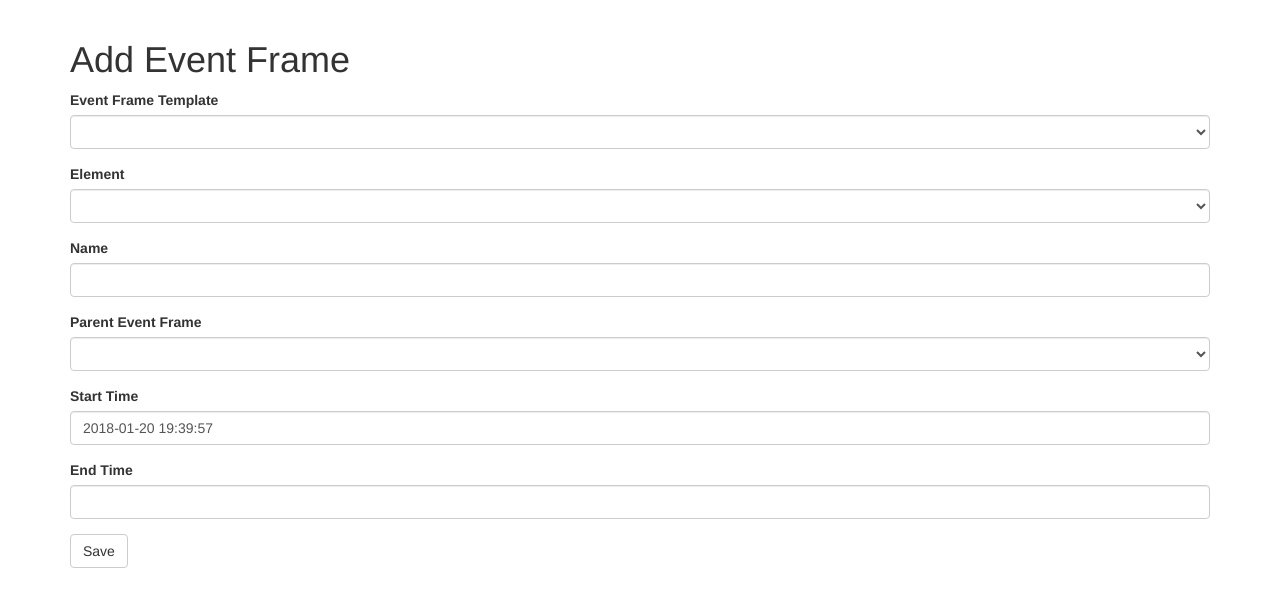
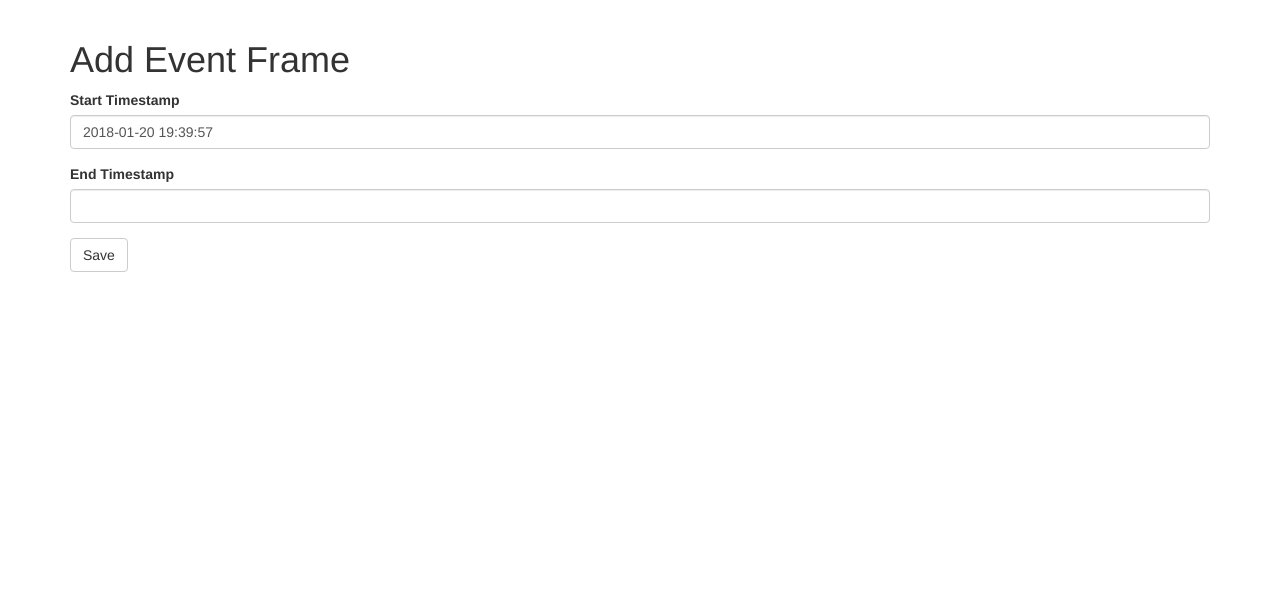
Before and after one commit to brewerypi/brewerypi, a Flask app: page /eventFrames/add in a window 1280 px wide. Shown: the part 52-659 px from the top of the page. Run offline with Flask 2, Linux system fonts and the light colour scheme; data that the repository does not hold is empty; some libraries are stand-ins or nearby versions.

Commit message:
More event frame work.

```diff
--- a/app/elements/routes.py
+++ b/app/elements/routes.py
@@ -26,11 +26,10 @@ def dashboard(elementId):
 		join(ElementTemplate, Element). \
 		filter(Element.ElementId == elementId). \
 		order_by(EventFrameTemplate.Name)
-		# filter(EventFrame.ElementId == elementId). \
 	return render_template("elements/elementDashboard.html", elementAttributes = elementAttributes, elementName = element.Name, eventFrameTemplates = eventFrameTemplates)
 
-@elements.route("/elements/add", methods = ["GET", "POST"])
-def addEventFrame():
+@elements.route("/elements/addEventFrame/<int:eventFrameTemplateId>", methods = ["GET", "POST"])
+def addEventFrame(eventFrameTemplateId):
 	pass
 
 @elements.route("/elements/add", methods = ["GET", "POST"])
--- a/app/eventFrameTemplates/forms.py
+++ b/app/eventFrameTemplates/forms.py
@@ -8,7 +8,6 @@ from .. models import ElementTemplate, Enterprise, EventFrame, EventFrameTemplat
 class EventFrameTemplateForm(FlaskForm):
 	elementTemplate = QuerySelectField("Element Template", query_factory = lambda: ElementTemplate.query.join(Site, Enterprise). \
 		order_by(Enterprise.Abbreviation, Site.Abbreviation, ElementTemplate.Name), get_label = elementTemplateFullyAbbreviatedPath)
-	# elementTemplateId = HiddenField()
 	parentEventFrameTemplateId = HiddenField()
 	name = StringField("Name", validators = [Required(), Length(1, 45)])
 	order = IntegerField("Order", validators = [Required()])
--- a/app/eventFrames/forms.py
+++ b/app/eventFrames/forms.py
@@ -1,21 +1,22 @@
 from flask_wtf import FlaskForm
 from datetime import datetime
-from wtforms import DateTimeField, SelectField, StringField, SubmitField
+from wtforms import DateTimeField, HiddenField, SelectField, StringField, SubmitField
 from wtforms.ext.sqlalchemy.fields import QuerySelectField
 from wtforms.validators import Length, Required, Optional
 from .. helpers import elementFullyAbbreviatedPath, eventFrameFullyAbbreviatedPath, eventFrameTemplateFullyAbbreviatedPath
 from .. models import Element, ElementTemplate, Enterprise, EventFrame, EventFrameTemplate, Site
 
 class EventFrameForm(FlaskForm):
-	eventFrameTemplate = QuerySelectField("Event Frame Template", query_factory = lambda: EventFrameTemplate.query.join(ElementTemplate, Site, Enterprise).\
-		order_by(Enterprise.Abbreviation, Site.Abbreviation, ElementTemplate.Name, EventFrameTemplate.Name), get_label = eventFrameTemplateFullyAbbreviatedPath)
-	element = QuerySelectField("Element", query_factory = lambda: Element.query.join(ElementTemplate, Site, Enterprise).\
-		order_by(Enterprise.Abbreviation, Site.Abbreviation, ElementTemplate.Name, Element.Name), get_label = elementFullyAbbreviatedPath)
-	name = StringField("Name", validators = [Length(0, 45)])
-	parentEventFrame = QuerySelectField("Parent Event Frame", query_factory = lambda: EventFrame.query. \
-		join(EventFrameTemplate, ElementTemplate, Site, Enterprise). \
-		order_by(Enterprise.Abbreviation, Site.Abbreviation, ElementTemplate.Name, EventFrameTemplate.Name, EventFrame.Name), \
-		get_label = eventFrameFullyAbbreviatedPath, allow_blank = True)
-	startTime = DateTimeField("Start Time", default = datetime.now, validators = [Required()])
-	endTime = DateTimeField("End Time", validators = [Optional()])
+	# eventFrameTemplate = QuerySelectField("Event Frame Template", query_factory = lambda: EventFrameTemplate.query.join(ElementTemplate, Site, Enterprise).\
+	# 	order_by(Enterprise.Abbreviation, Site.Abbreviation, ElementTemplate.Name, EventFrameTemplate.Name), get_label = eventFrameTemplateFullyAbbreviatedPath)
+	# element = QuerySelectField("Element", query_factory = lambda: Element.query.join(ElementTemplate, Site, Enterprise).\
+	# 	order_by(Enterprise.Abbreviation, Site.Abbreviation, ElementTemplate.Name, Element.Name), get_label = elementFullyAbbreviatedPath)
+	# name = StringField("Name", validators = [Length(0, 45)])
+	# parentEventFrame = QuerySelectField("Parent Event Frame", query_factory = lambda: EventFrame.query. \
+	# 	join(EventFrameTemplate, ElementTemplate, Site, Enterprise). \
+	# 	order_by(Enterprise.Abbreviation, Site.Abbreviation, ElementTemplate.Name, EventFrameTemplate.Name, EventFrame.Name), \
+	# 	get_label = eventFrameFullyAbbreviatedPath, allow_blank = True)
+	# parentEventFrameId = HiddenField()
+	startTimestamp = DateTimeField("Start Timestamp", default = datetime.now, validators = [Required()])
+	endTimestamp = DateTimeField("End Timestamp", validators = [Optional()])
 	submit = SubmitField("Save")
--- a/app/models.py
+++ b/app/models.py
@@ -111,17 +111,17 @@ class EventFrame(db.Model):
 	__tablename__ = "EventFrame"
 	__table_args__ = \
 	(
-		UniqueConstraint("ElementId", "EventFrameTemplateId", "StartTime", name = "AK__ElementId_EventFrameTemplateId_StartTime"),
+		UniqueConstraint("ElementId", "EventFrameTemplateId", "StartTimestamp", name = "AK__ElementId_EventFrameTemplateId_StartTimestamp"),
 	)
 
 	EventFrameId = db.Column(db.Integer, primary_key = True)
 	ElementId = db.Column(db.Integer, db.ForeignKey("Element.ElementId", name = "FK__Element$Have$EventFrame"), nullable = False)
-	EndTime = db.Column(db.DateTime, nullable = True)
+	EndTimestamp = db.Column(db.DateTime, nullable = True)
 	EventFrameTemplateId = db.Column(db.Integer, db.ForeignKey("EventFrameTemplate.EventFrameTemplateId", name = "FK__EventFrameTemplate$Have$EventFrame"), \
 		nullable = False)
 	Name = db.Column(db.String(45), nullable = True)
 	ParentEventFrameId = db.Column(db.Integer, db.ForeignKey("EventFrame.EventFrameId", name = "FK__EventFrame$CanHave$EventFrame"), nullable = True)
-	StartTime = db.Column(db.DateTime, nullable = False)
+	StartTimestamp = db.Column(db.DateTime, nullable = False)
 
 	ParentEventFrame = db.relationship("EventFrame", remote_side = [EventFrameId])
 
```
Also changed, not shown: app/templates/elements/elementDashboard.html (+4 -4 lines), db/migrations/versions/2508aaaa18ea_.py (renamed from db/migrations/versions/0b639050314d_.py, +15 -7 lines), 1 other file.
